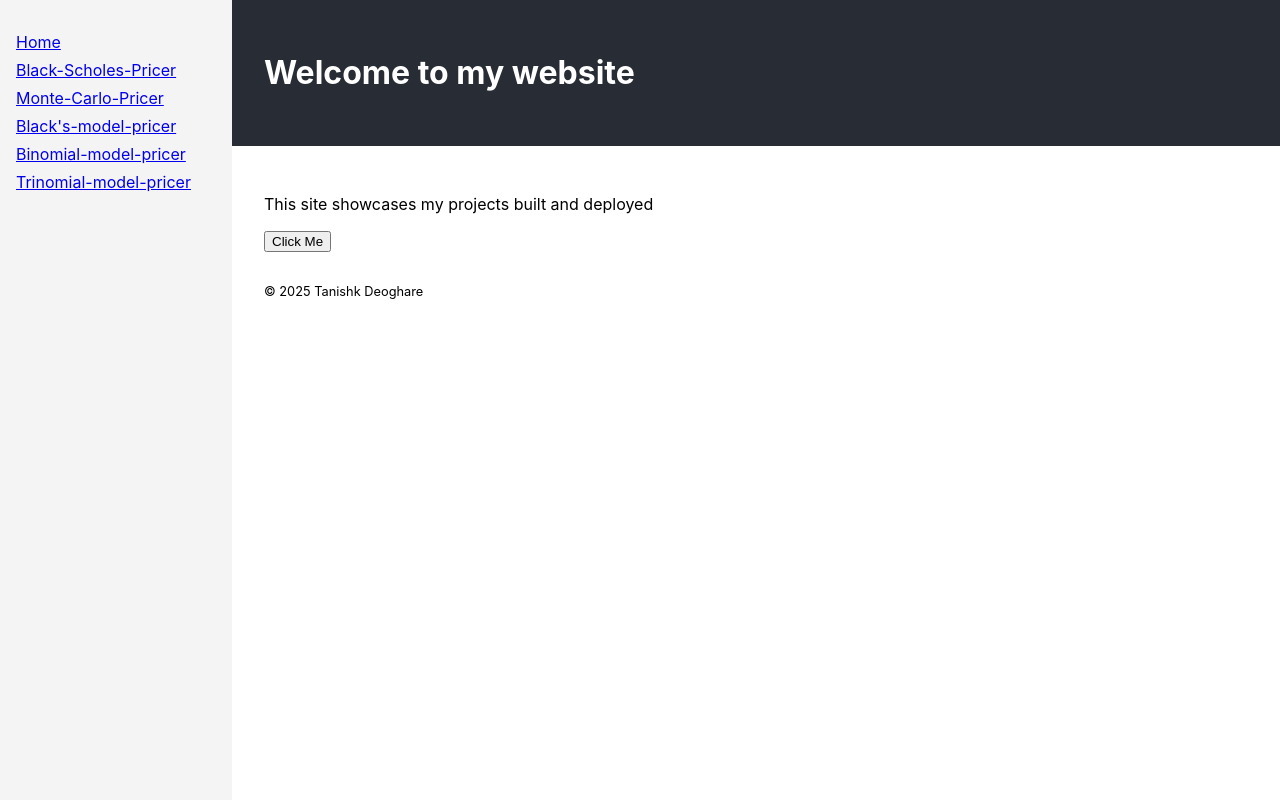
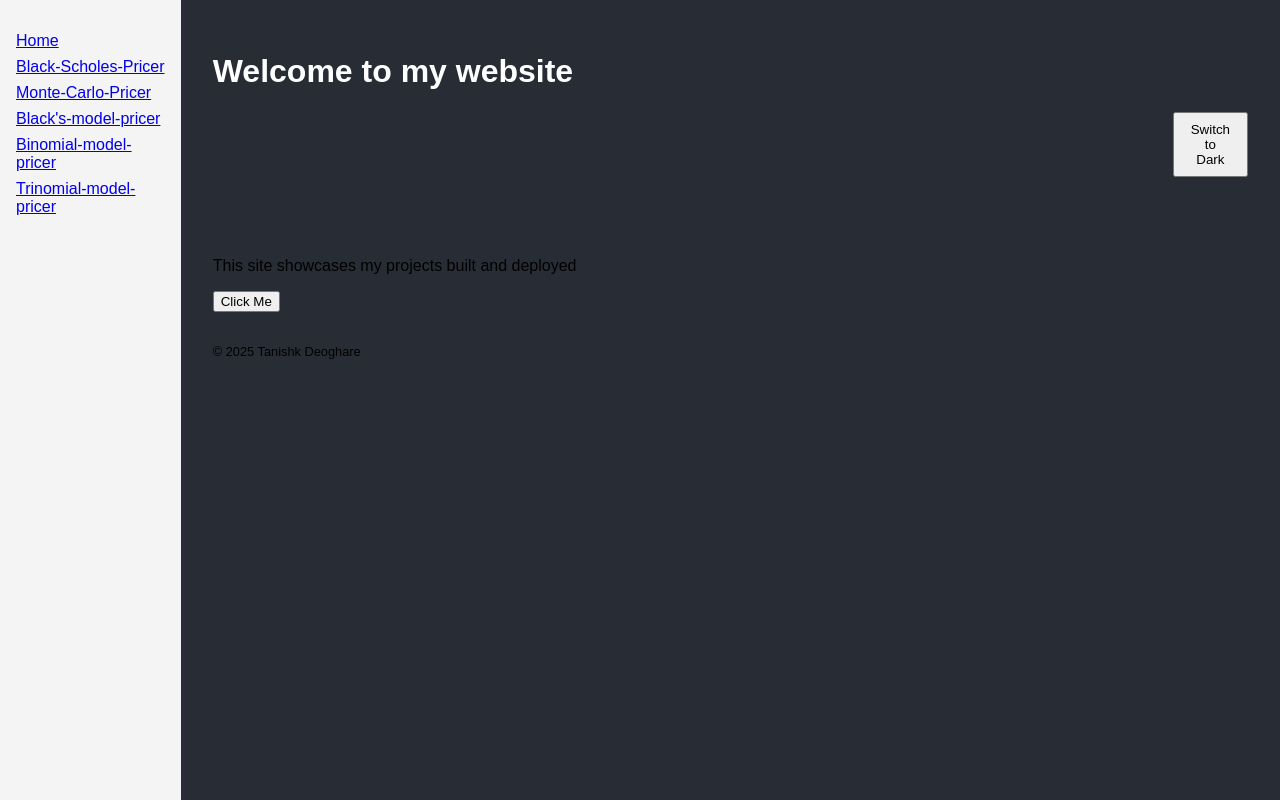
Before and after one commit to TanishkDeoghare/my-website, a React (Create React App) app: page / in a window 1280 px wide. Built offline with nearby package versions, Linux system fonts and the light colour scheme.

Commit message:
light and dark mode

```diff
--- a/src/App.css
+++ b/src/App.css
@@ -1,50 +1,46 @@
-.App {
-  text-align: center;
-}
-
-.App-logo {
-  height: 40vmin;
-  pointer-events: none;
-}
-
-@media (prefers-reduced-motion: no-preference) {
-  .App-logo {
-    animation: App-logo-spin infinite 20s linear;
-  }
-}
-
-.App-header {
-  background-color: #282c34;
-  min-height: 100vh;
-  display: flex;
-  flex-direction: column;
-  align-items: center;
-  justify-content: center;
-  font-size: calc(10px + 2vmin);
-  color: white;
-}
-
-.App-link {
-  color: #61dafb;
-}
-
-@keyframes App-logo-spin {
-  from {
-    transform: rotate(0deg);
-  }
-  to {
-    transform: rotate(360deg);
-  }
-}
-
 .app-container {display:flex; min-height: 100vh;}
 
 .sidebar {
   width: 200px;
   background: #f4f4f4;
+  /* background: #333; */
   padding : 1rem;
 }
 
 .sidebar ul { list-style: none; padding: 0;}
 .sidebar li {margin: 0.5rem 0;}
 .main-content {flex-grow: 1;}
+
+:root{
+  --bg-color: #ffffff;
+  --text-color: #000000;
+  --header-bg: #282c34;
+}
+
+.dark{
+  --bg-color: #121212;
+  --text-color: #e0e0e0;
+  --header-bg: #20232a;
+}
+
+body{
+  margin: 0;
+  background-color: var(--header-bg);
+  color: var(--text-color);
+  font-family: sans-serif;
+}
+
+.app-header{
+  background: var(--bg-color);
+  padding: 2rem;
+  color: white;
+}
+
+.app-main {
+  padding: 2rem;
+}
+
+.app-footer {
+  margin-top: 2rem;
+  font-size: 0.8rem;
+}
--- a/src/App.js
+++ b/src/App.js
@@ -7,15 +7,23 @@ import MonteCarloPricer from './pages/MonteCarloPricer';
 import BlackModelPricer from './pages/BlackModelPricer';
 import BinomialPricer from './pages/BinomialPricer';
 import TrinomialPricer from './pages/TrinomialPricer';
+import { useState } from 'react';
 
 function App() {
+  const [darkMode, setDarkMode] = useState(false);
+
   return (
+    <div className={darkMode ? 'dark' : ''}>
     <BrowserRouter>
       <div className="app-container">
         <Sidebar/>
         <div className='main-content'>
           <header style={{ background: '#282c34', padding: '2rem', color:'white'}}>
             <h1>Welcome to my website</h1>
+            <button onClick={() => setDarkMode(!darkMode)}
+              style={{marginLeft: '60rem', padding: '0.5rem 1rem', cursor: 'pointer'}}>
+                {darkMode ? 'Switch to Light' : 'Switch to Dark'}
+              </button>
           </header>
           <Routes>
             <Route path='/' element={<Home/>} />
@@ -28,6 +36,7 @@ function App() {
         </div>
       </div>
     </BrowserRouter>
+    </div>
   )
 }
 
```
